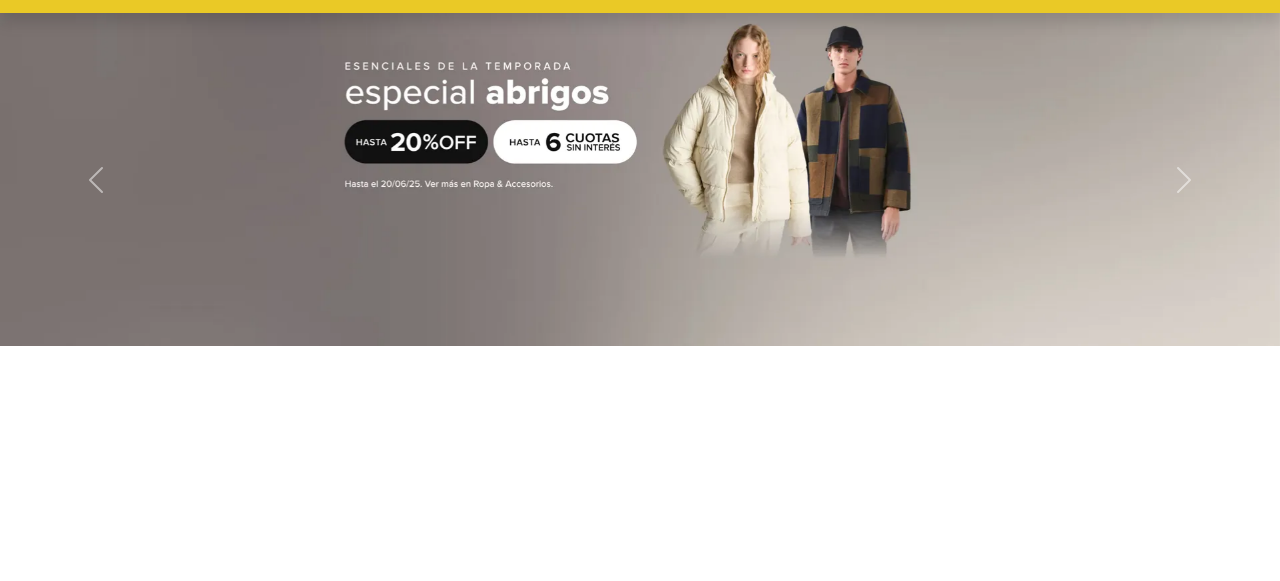
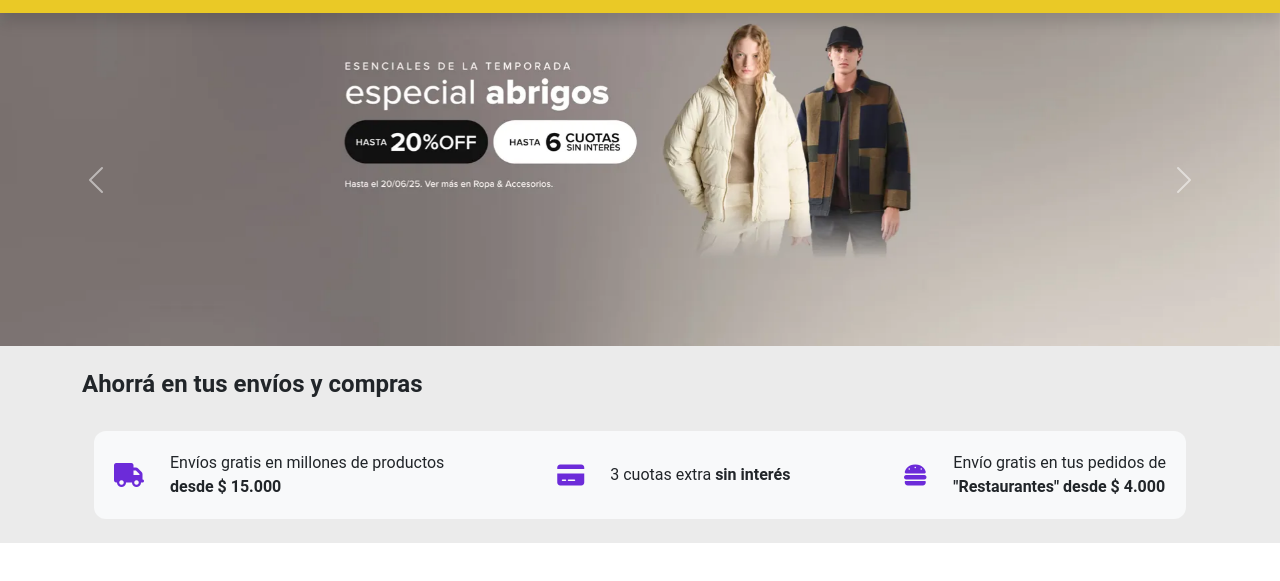
Before and after one commit to matti434/challenge10, a plain HTML site: page index.html in a window 1280 px wide. Shown: the part 103-684 px from the top of the page. Drawn offline with nearby package versions, Linux system fonts and the light colour scheme.

Commit message:
navbar-portada-cards1 (terminado)

```diff
--- a/css/style.css
+++ b/css/style.css
@@ -23,6 +23,7 @@
 }
 body{
     font-family: var(--roboto);
+
 }
 
 /* Navbar*/
@@ -66,3 +67,24 @@ span:hover{
       color: green;
       pointer-events: none;
     }
+
+    .titulares{
+        font-size: var(--titulares);
+    }
+
+    .bg-custom-section{
+        background-color: var(--gris-claro);
+    }
+    .info-card {
+      border-radius: 12px;
+      padding: 20px;
+    }
+    .info-item {
+      display: flex;
+      align-items: center;
+      gap: 10px;
+    }
+    .info-item i {
+      font-size: 24px;
+      color: var(--morado);
+    }
--- a/index.html
+++ b/index.html
@@ -83,6 +83,78 @@
 </div>
     </header>
 
+    <main>
+        <section class="bg-custom-section">
+            <div class="container">
+                <div class="row">
+                    <div class="col-12">
+                        <h2 class="mt-4 titulares fw-bold">Ahorrá en tus envíos y compras</h2>
+                    </div>
+                </div>
+                <div class="container py-4">
+    <div class="info-card bg-light d-flex justify-content-between flex-wrap gap-4">
+
+      <div class="info-item">
+        <i class="fas fa-truck"></i>
+        <div class="ms-3">
+          <div>Envíos gratis en millones de productos</div>
+          <div><strong>desde $ 15.000</strong></div>
+        </div>
+      </div>
+
+      <div class="info-item">
+        <i class="fas fa-credit-card"></i>
+        <div class="ms-3">3 cuotas extra <strong>sin interés</strong></div>
+      </div>
+
+      <div class="info-item">
+        <i class="fas fa-hamburger"></i>
+        <div class="ms-3">
+          <div>Envío gratis en tus pedidos de</div>
+          <div><strong>"Restaurantes" desde $ 4.000</strong></div>
+        </div>
+      </div>
+
+    </div>
+  </div>
+
+
+
+
+
+
+
+
+
+              <!--  <div class="row">
+                    <div class="col-12">
+                        <h2 class="mt-4 titulares fw-bold">Ahorrá en tus envíos y compras</h2>
+                    </div>
+                </div>
+                <div class="row">
+                    <div class="col-lg-4 bg-light">
+                        <div class=" align-items-center">
+                            <i class="fas fa-truck ms-3 icon-1  "></i>
+                            <p class="ms-4 mt-3">EnvÍos gratis en millones de productos desde $ 15.000</p>
+                        </div>
+                    </div>
+                    <div class="col-lg-4 bg-light">
+                        <div class="d-flex align-items-center">
+                            <i class="fas fa-credit-card mt-4 ms-3 icon-1"></i>
+                            <p class="ms-4 mt-3">3 cuotas extra sin interés</p>
+                        </div>
+                    </div>
+                    <div class="col-lg-4 bg-light">
+                        <div class="d-flex align-items-center">
+                            <i class="fas fa-truck ms-3 icon-1  "></i>
+                            <p class="ms-4 mt-3">EnvÍos gratis en millones de productos desde $ 15.000</p>
+                        </div>
+                    </div>
+                </div>-->
+            </div>
+        </section>
+    </main>
+
 
 
     <script
```
